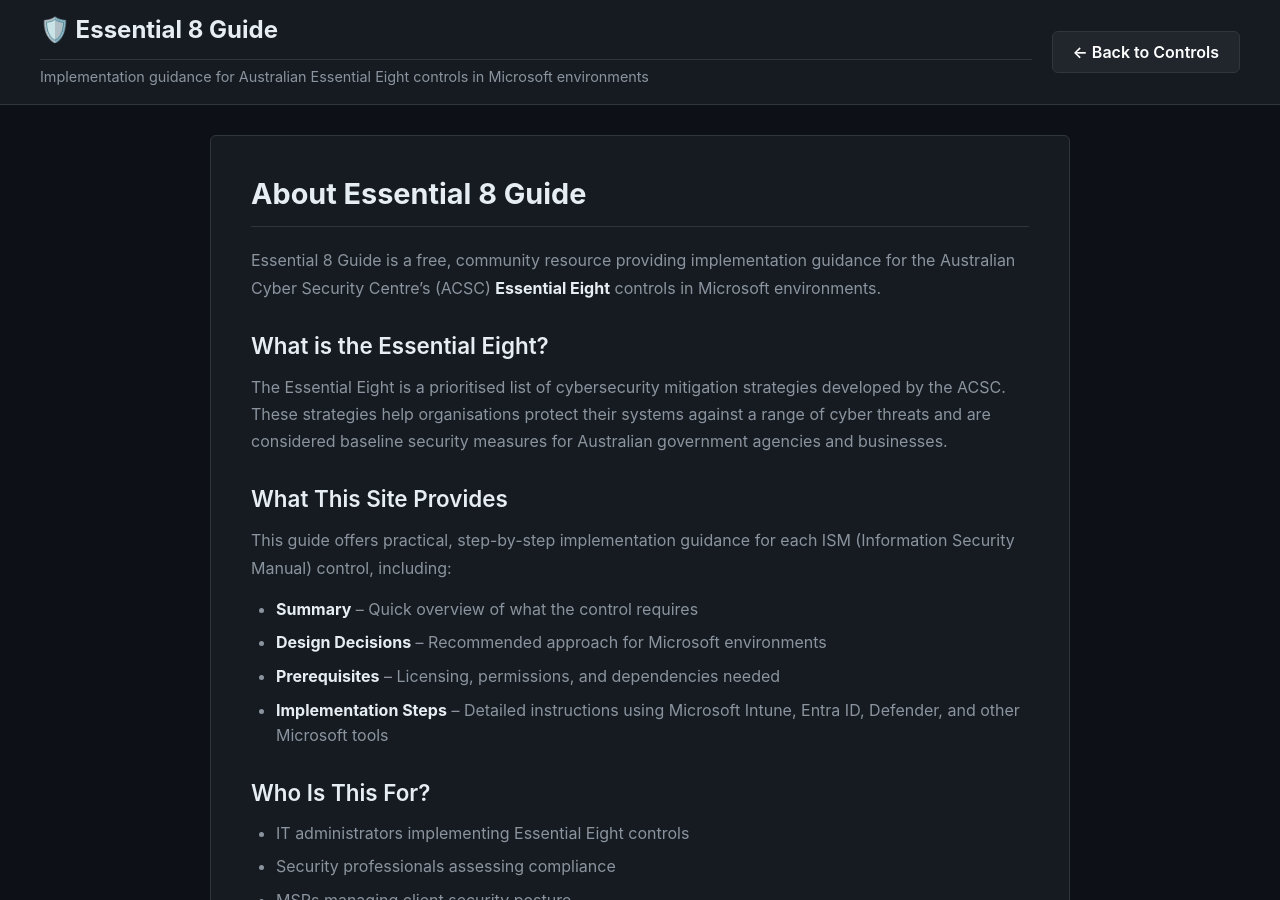
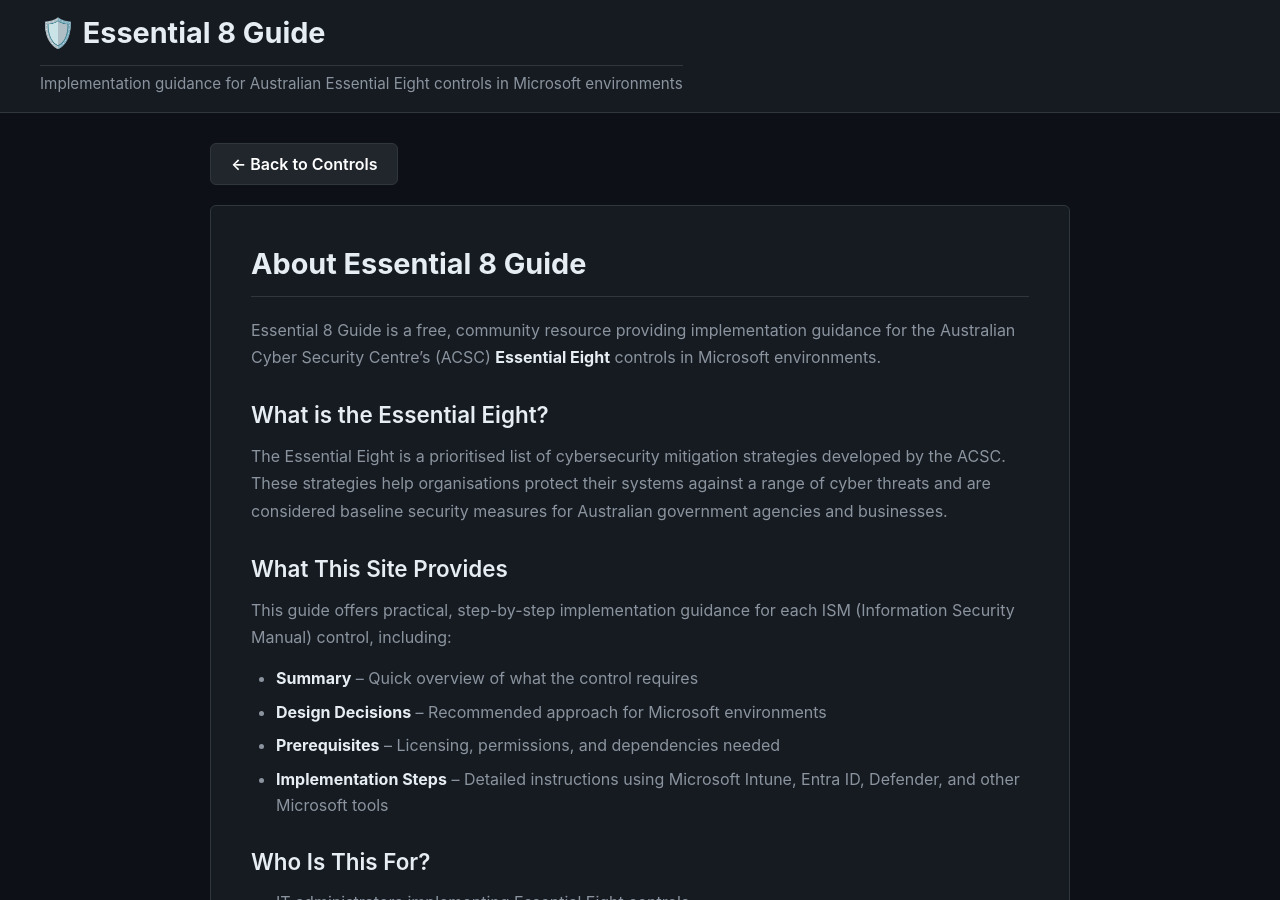
Before and after one commit to alanburchill/ISM-Controls-Guide, a Jekyll site: the page built from about.md, in a window 1280 px wide and 900 px high. Built offline with Jekyll 4.4.1, drawn with Linux system fonts in a browser that asks for light colours.

Commit message:
fix: make header consistent across all pages, move navigation outside header

```diff
--- a/_layouts/control.html
+++ b/_layouts/control.html
@@ -204,9 +204,11 @@
       <h1>🛡️ Essential 8 Guide</h1>
       <p>Implementation guidance for Australian Essential Eight controls in Microsoft environments</p>
     </div>
-    <a href="{{ site.baseurl }}/" class="back-btn">← Back to Controls</a>
   </div>
   <div class="container">
+    <div style="margin-bottom:20px;">
+      <a href="{{ site.baseurl }}/" class="back-btn">← Back to Controls</a>
+    </div>
     <div class="content-card">
       {{ content }}
     </div>
--- a/_layouts/default.html
+++ b/_layouts/default.html
@@ -118,13 +118,15 @@
 </head>
 <body>
   <div class="header">
-    <div style="flex:1;">
-      <h1 style="font-size:1.5rem;font-weight:700;color:#e6edf3;margin-bottom:5px;">🛡️ Essential 8 Guide</h1>
-      <p style="color:#8b949e;font-size:0.9rem;margin:0;">Implementation guidance for Australian Essential Eight controls in Microsoft environments</p>
+    <div class="header-content">
+      <h1 style="font-size:1.8rem;font-weight:700;color:#e6edf3;margin-bottom:5px;">🛡️ Essential 8 Guide</h1>
+      <p style="color:#8b949e;font-size:0.95rem;margin:0;">Implementation guidance for Australian Essential Eight controls in Microsoft environments</p>
     </div>
-    <a href="{{ site.baseurl }}/" class="back-btn">← Back to Controls</a>
   </div>
   <div class="container">
+    <div style="margin-bottom:20px;">
+      <a href="{{ site.baseurl }}/" class="back-btn">← Back to Controls</a>
+    </div>
     <div class="content-card">
       {{ content }}
     </div>
--- a/index.html
+++ b/index.html
@@ -558,10 +558,12 @@
       <h1>🛡️ Essential 8 Guide</h1>
       <p>Implementation guidance for Australian Essential Eight controls in Microsoft environments</p>
     </div>
-    <a href="about/" class="about-link">About</a>
   </div>
 
   <div class="container">
+    <div style="text-align:right;margin-bottom:20px;">
+      <a href="about/" class="about-link">About</a>
+    </div>
     <div class="intro-section">
       <h2>👋 Welcome, IT Professionals</h2>
       <p>
```
